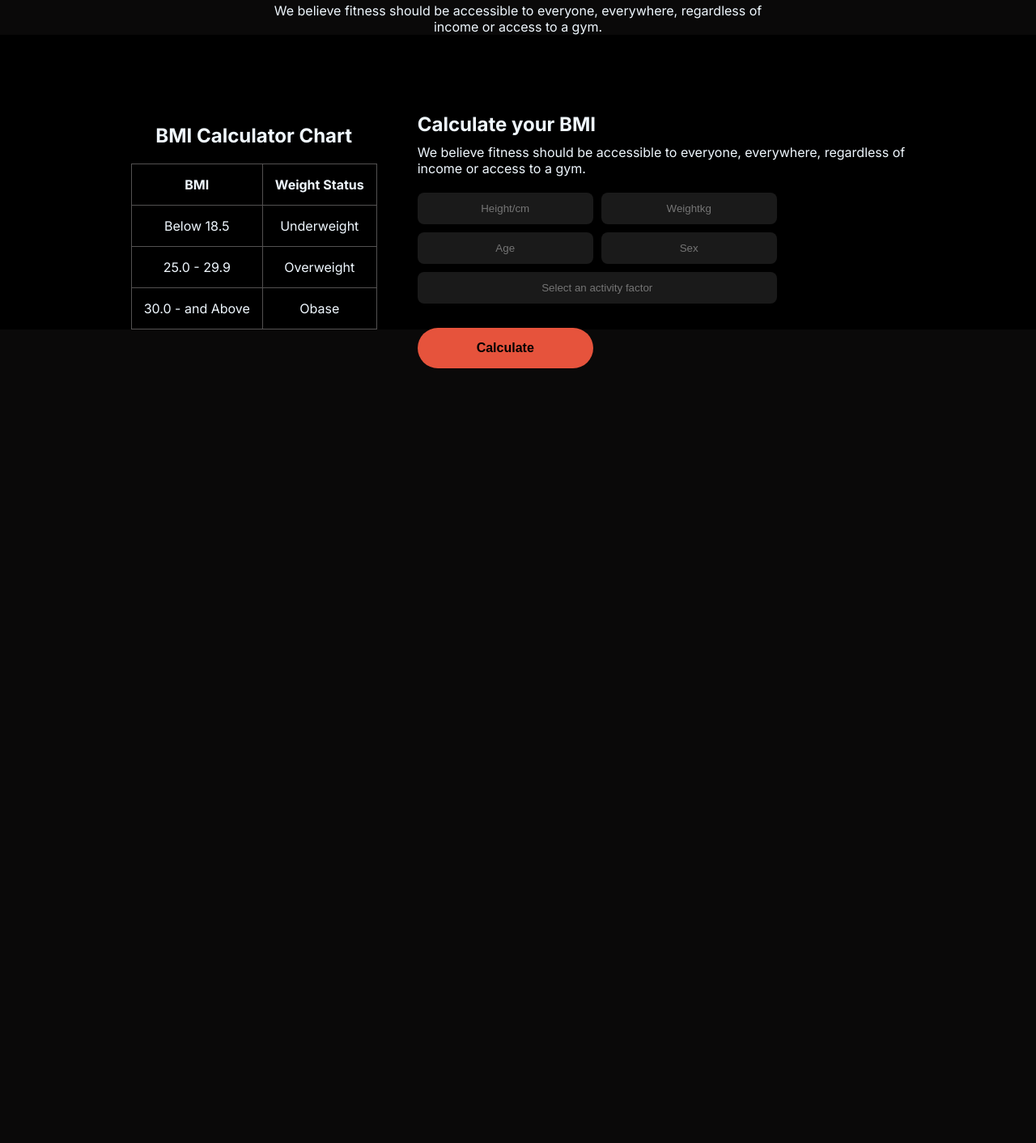
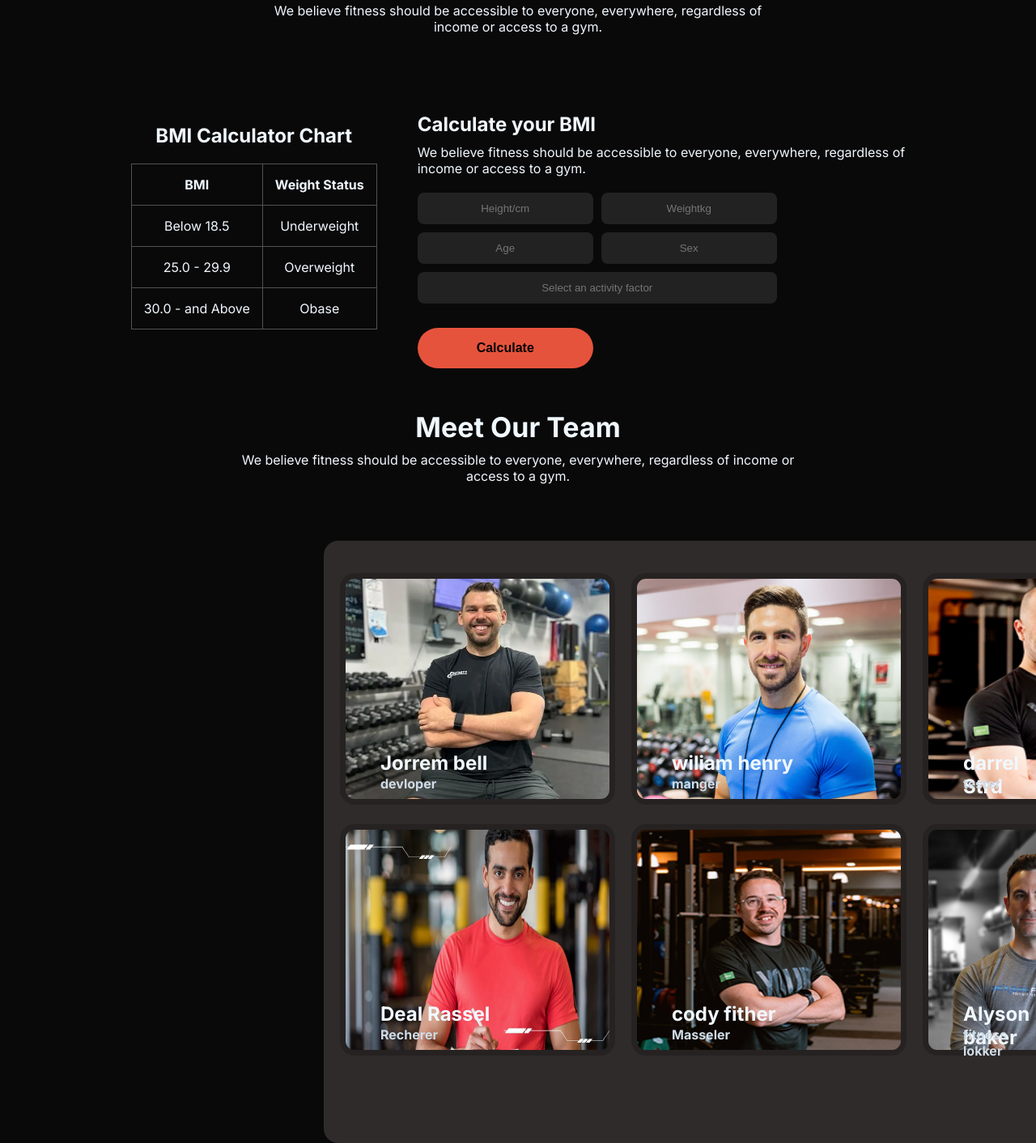
Before and after one commit to Sayedimran/my_second_assignment, a plain HTML site: page index.html in a window 1280 px wide. Shown: the part 1770-3182 px from the top of the page at 81% size. Before the commit the page ends 2225 px from the top, so only its background shows below. Drawn offline with Linux system fonts and the light colour scheme.

Commit message:
mysecond commit

```diff
--- a/index.html
+++ b/index.html
@@ -189,5 +189,48 @@
       </div>
     </section>
     <!-- BMI claculate section end -->
+   <section class="team-sections">
+     <div class="Team-descript">
+      <h1>Meet Our Team</h1>
+      <p>We believe fitness should be accessible to everyone, everywhere, regardless of income or <br> access to a gym.</p>
+     </div>
+    <div class="team-sections-blr">
+      <div class="team-mambers">
+        <div class="members">
+           <img src="./images/trainer1.png" alt="">
+            <h1 class="prof-name1">Jorrem bell</h1>
+            <h4 class="prof-name2">devloper</h4>
+        </div>
+        <div class="members">
+           <img src="./images/trainer2.png" alt="">
+            <h1 class="prof-name1">wiliam henry </h1>
+            <h4 class="prof-name2">manger</h4>
+        </div>
+        <div class="members">
+           <img src="./images/trainer3.png" alt="">
+            <h1 class="prof-name1">darrel Strd</h1>
+            <h4 class="prof-name2">tester</h4>
+        </div>
+        <div class="members">
+           <img src="./images/trainer4.png" alt="">
+            <h1 class="prof-name1">Deal Rassel </h1>
+            <h4 class="prof-name2">Recherer</h4>
+        </div>
+        <div class="members">
+           <img src="./images/trainer5.png" alt="">
+            <h1 class="prof-name1">cody fither</h1>
+            <h4 class="prof-name2">Masseler</h4>
+        </div>
+        <div class="members">
+           <img src="./images/trainer6.png" alt="">
+            <h1 class="prof-name1">Alyson baker</h1>
+            <h4 class="prof-name2">fitness lokker</h4>
+        </div>
+
+   </div>
+    </div>
+   </section>
+
+
   </body>
 </html>
--- a/style.css
+++ b/style.css
@@ -1,6 +1,6 @@
 * {
   margin: 0;
-
+  /* border: 2px solid red; */
 }
 body {
   font-family: "Inter", sans-serif;
@@ -213,7 +213,6 @@ p {
   padding: 16px 40px 16px 40px;
 }
 
-
 .BMcalculate-conatiner {
   margin-top: 100px;
 }
@@ -230,7 +229,7 @@ p {
   align-items: center;
   justify-content: center;
   justify-items: center;
-  background: #000000;
+
   gap: 50px;
 }
 .tables-data {
@@ -285,6 +284,51 @@ td {
 .item5 {
   grid-column: span 2;
 }
+.team-sections-blr {
+  width: 1060px;
+  height: 704px;
+  padding: 20px;
+  border-radius: 18px;
+  margin-left: 400px;
+  margin-top: 70px;
+  background: rgba(196, 182, 182, 0.2);
+}
+.team-mambers {
+  display: grid;
+  margin-top: 20px;
+  align-items: center;
+  gap: 20px;
+
+  grid-template-columns: repeat(3, 2fr);
+}
+
+.Team-descript h1 {
+  text-align: center;
+  color: aliceblue;
+  font-size: 34px;
+  margin-top: 100px;
+}
+.members img {
+  width: 326px;
+  height: 272px;
+  padding: 7px;
+  border-radius: 18px;
+  position: relative;
+  background: rgba(0, 0, 0, 0.2);
+}
+.prof-name1 {
+  color: aliceblue;
+  position: absolute;
+  margin-left: 50px;
+  margin-top: -70px;
+}
+.prof-name2 {
+  color: rgb(207, 220, 231);
+  position: absolute;
+  margin-left: 50px;
+  margin-top: -40px;
+}
+
 @media screen and (max-width: 576px) {
   /* nav respon start */
   #menu-icon {
@@ -350,14 +394,27 @@ td {
     width: 250px;
     margin-left: 0px;
   }
-  .table-container{
+  .table-container {
     flex-direction: column;
     padding: 0px;
   }
-  .Calculate-bmi{
+  .Calculate-bmi {
     width: 400px;
   }
-  .gridItem{
+  .gridItem {
     width: 150px;
   }
+  .team-mambers {
+    grid-template-columns: repeat(1, 1fr);
+    margin-left: 20px;
+  }
+  .team-sections-blr {
+    width: 360px;
+    height: 1850px;
+    margin-left: 15px;
+    margin-top: 10px;
+  }
+  .Team-descript{
+    margin-top: 200px;
+  }
 }
```
